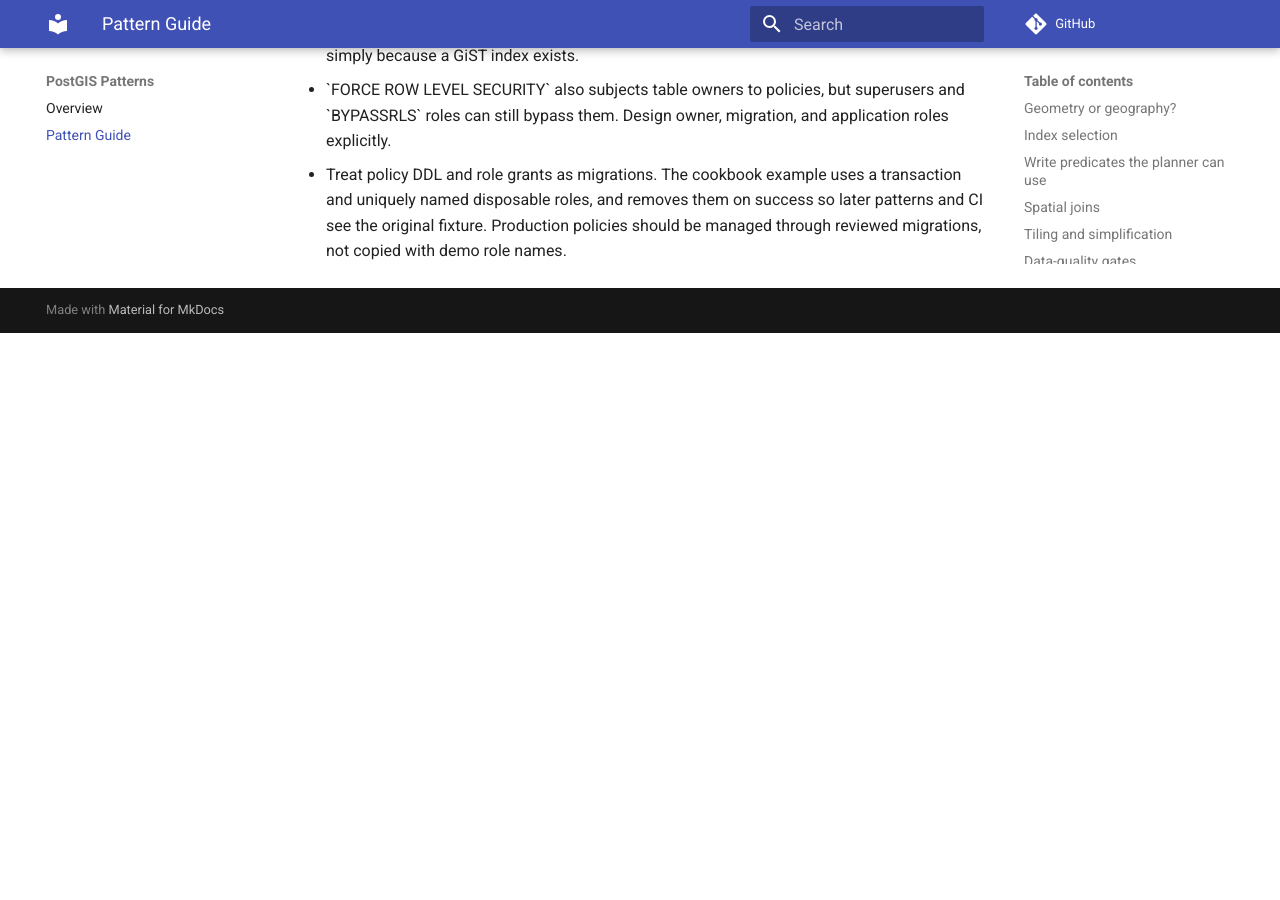
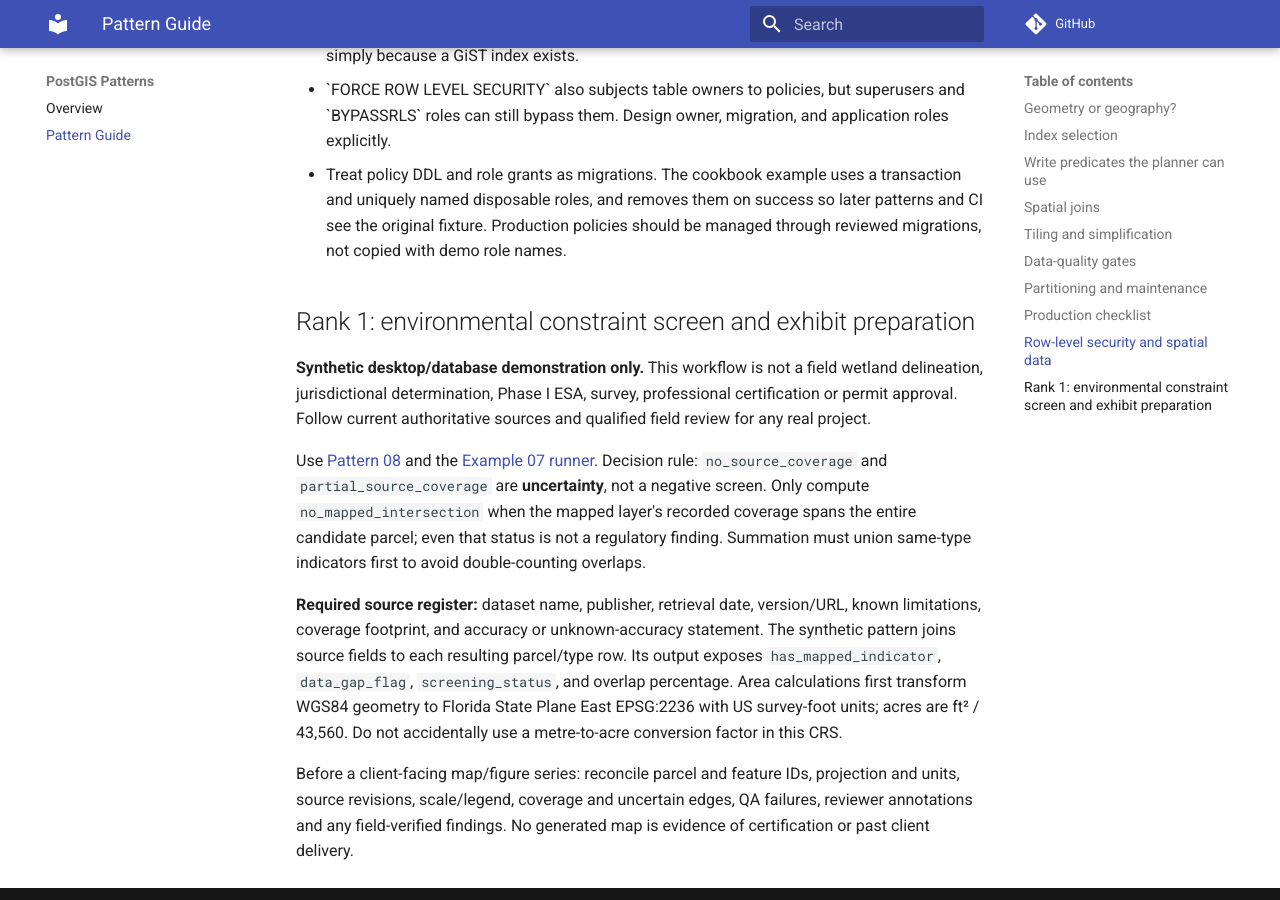
Before and after one commit to ZQM-Computing/postgis-cookbook, an MkDocs documentation site: the page built from docs/pattern-guide.md, in a window 1280 px wide and 900 px high, scrolled down 4047 px. Built offline with MkDocs 1.6.1 and Material for MkDocs 9.7.7, drawn with Linux system fonts in a browser that asks for light colours; comment, search, counter and statistics services are not loaded; before the commit the page ends 4380 px from its top, so only the background shows below that.

Commit message:
docs(rank1): link provenance-aware exhibit screening and runbook

```diff
--- a/docs/pattern-guide.md
+++ b/docs/pattern-guide.md
@@ -105,3 +105,13 @@ Use `CREATE INDEX CONCURRENTLY` for large production tables, and treat the migra
 - Test policies with \`SET ROLE\` / \`RESET ROLE\`, including both permitted and excluded rows. Review \`EXPLAIN\` plans on representative data; do not assume a spatial index will be used simply because a GiST index exists.
 - \`FORCE ROW LEVEL SECURITY\` also subjects table owners to policies, but superusers and \`BYPASSRLS\` roles can still bypass them. Design owner, migration, and application roles explicitly.
 - Treat policy DDL and role grants as migrations. The cookbook example uses a transaction and uniquely named disposable roles, and removes them on success so later patterns and CI see the original fixture. Production policies should be managed through reviewed migrations, not copied with demo role names.
+
+## Rank 1: environmental constraint screen and exhibit preparation
+
+**Synthetic desktop/database demonstration only.** This workflow is not a field wetland delineation, jurisdictional determination, Phase I ESA, survey, professional certification or permit approval. Follow current authoritative sources and qualified field review for any real project.
+
+Use [Pattern 08](../patterns/08_environmental_constraints.sql) and the [Example 07 runner](../examples/07-environmental-constraints/README.md). Decision rule: `no_source_coverage` and `partial_source_coverage` are **uncertainty**, not a negative screen. Only compute `no_mapped_intersection` when the mapped layer's recorded coverage spans the entire candidate parcel; even that status is not a regulatory finding. Summation must union same-type indicators first to avoid double-counting overlaps.
+
+**Required source register:** dataset name, publisher, retrieval date, version/URL, known limitations, coverage footprint, and accuracy or unknown-accuracy statement. The synthetic pattern joins source fields to each resulting parcel/type row. Its output exposes `has_mapped_indicator`, `data_gap_flag`, `screening_status`, and overlap percentage. Area calculations first transform WGS84 geometry to Florida State Plane East EPSG:2236 with US survey-foot units; acres are ft² / 43,560. Do not accidentally use a metre-to-acre conversion factor in this CRS.
+
+Before a client-facing map/figure series: reconcile parcel and feature IDs, projection and units, source revisions, scale/legend, coverage and uncertain edges, QA failures, reviewer annotations and any field-verified findings. No generated map is evidence of certification or past client delivery.
```
